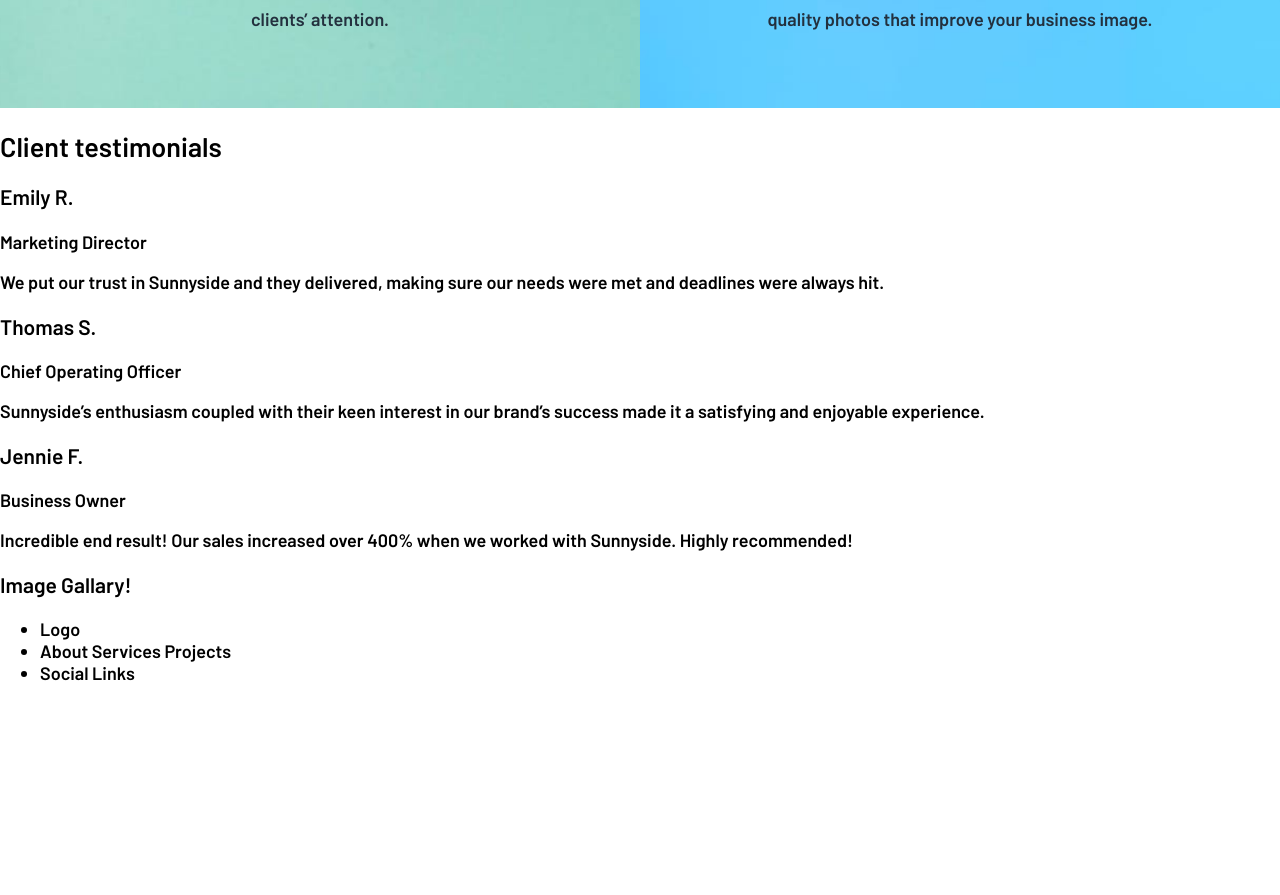
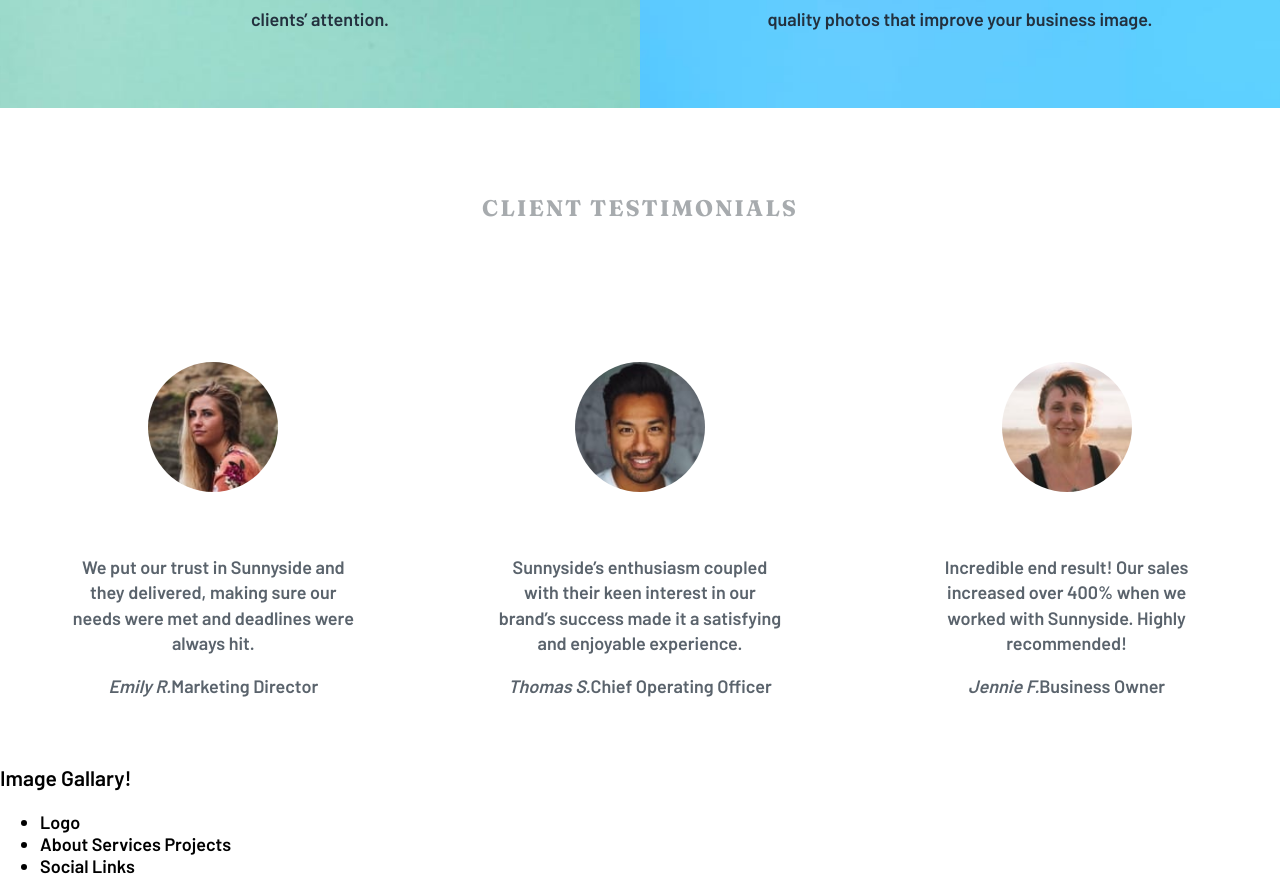
Before and after one commit to henokhm/frontend-mentors-sunnyside-agency-landing-page, a React (Create React App) app: page / in a window 1280 px wide. Shown: the part 2309-3204 px from the top of the page. Before the commit the page ends 3011 px from the top, so only its background shows below. Built offline with nearby package versions, Linux system fonts and the light colour scheme.

Commit message:
Add Testimonial styles

```diff
--- a/src/components/Testimonial.js
+++ b/src/components/Testimonial.js
@@ -1,12 +1,68 @@
 import React from "react";
+import styled from "styled-components/macro";
 
-function Testimonial({ author, position, body }) {
+const StyledTestimonial = styled.div`
+  padding: 1.5em;
+  display: flex;
+  flex-direction: column;
+  align-items: center;
+  width: 100%;
+  max-width: 450px;
+  margin: 0 auto;
+
+  & img {
+    border-radius: 50%;
+    width: 50%;
+    padding: 1.5em;
+    max-width: 200px;
+  }
+
+  & blockquote {
+    text-align: center;
+    color: var(--very-dark-grayish-blue);
+    line-height: 1.4em;
+  }
+
+  &.testimonial__meta {
+    display: flex;
+    flex-direction: column;
+    padding: 2.5em;
+  }
+
+  &.testimonial__author {
+    font-family: "Fraunces", serif;
+    color: var(--very-dark-desaturated-blue);
+    padding-bottom: 0.5em;
+  }
+
+  &.testimonial__position {
+    font-size: 0.75em;
+    color: var(--grayish-blue);
+  }
+
+  @media (min-width: 850px) {
+    width: 50%;
+  }
+
+  @media (min-width: 1100px) {
+    width: 33%;
+  }
+`;
+
+function Testimonial({ author, position, body, photoURL }) {
   return (
-    <div>
-      <h3>{author}</h3>
-      <p>{position}</p>
-      <p>{body}</p>
-    </div>
+    <StyledTestimonial>
+      <img src={`${process.env.PUBLIC_URL}${photoURL}`} alt={author} />
+      <blockquote>
+        <p>{body}</p>
+        <footer>
+          <div class="testimonial__meta">
+            <cite class="testimonial__author">{author}</cite>
+            <span class="testimonial__position">{position}</span>
+          </div>
+        </footer>
+      </blockquote>
+    </StyledTestimonial>
   );
 }
 
--- a/src/components/Testimonials.js
+++ b/src/components/Testimonials.js
@@ -1,15 +1,42 @@
 import React from "react";
+import styled from "styled-components/macro";
+
 import Testimonial from "./Testimonial";
 import testimonialsData from "../fixtures/testimonialsData.json";
 
+const StyledTestimonials = styled.section`
+  & h2 {
+    font-family: "Fraunces", serif;
+    font-size: 1.25em;
+    text-transform: uppercase;
+    letter-spacing: 2px;
+    padding: 3em 1em;
+    color: var(--grayish-blue);
+    text-align: center;
+  }
+`;
+
+const StyledTestimonialsWrapper = styled.div`
+  @media (min-width: 850px) {
+    display: flex;
+    flex-direction: row;
+    flex-wrap: wrap;
+  }
+
+  @media (min-width: 950px) {
+  }
+`;
+
 function Testimonials() {
   return (
-    <section>
+    <StyledTestimonials>
       <h2>Client testimonials </h2>
-      {testimonialsData.map((testimonial) => (
-        <Testimonial {...testimonial} key={testimonial.author} />
-      ))}
-    </section>
+      <StyledTestimonialsWrapper>
+        {testimonialsData.map((testimonial) => (
+          <Testimonial {...testimonial} key={testimonial.author} />
+        ))}
+      </StyledTestimonialsWrapper>
+    </StyledTestimonials>
   );
 }
 
--- a/src/fixtures/jumbotronsData.json
+++ b/src/fixtures/jumbotronsData.json
@@ -4,8 +4,8 @@
     "header": "Transform your brand",
     "body": "We are a full-service creative agency specializing in helping brands grow fast. Engage your clients through compelling visuals that do most of the marketing for you.",
     "ctaText": "Learn more",
-    "imageURLDesktop": "../images/desktop/image-transform.jpg",
-    "imageURLMobile": "../images/mobile/image-transform.jpg",
+    "imageURLDesktop": "./images/desktop/image-transform.jpg",
+    "imageURLMobile": "./images/mobile/image-transform.jpg",
     "imageAlt": "an egg",
     "isImageOnLeft": true
   },
@@ -14,8 +14,8 @@
     "header": "Stand out to the right audience",
     "body": "Using a collaborative formula of designers, researchers, photographers, videographers, and copywriters, we’ll build and extend your brand in digital places.",
     "ctaText": "Learn more",
-    "imageURLDesktop": "../images/desktop/image-stand-out.jpg",
-    "imageURLMobile": "../images/mobile/image-stand-out.jpg",
+    "imageURLDesktop": "./images/desktop/image-stand-out.jpg",
+    "imageURLMobile": "./images/mobile/image-stand-out.jpg",
     "imageAlt": "a cup",
     "isImageOnLeft": false
   }
--- a/src/fixtures/testimonialsData.json
+++ b/src/fixtures/testimonialsData.json
@@ -1,19 +1,19 @@
 [
   {
     "author": "Emily R.",
-    "photoURL": "",
+    "photoURL": "./images/image-emily.jpg",
     "position": "Marketing Director",
     "body": "We put our trust in Sunnyside and they delivered, making sure our needs were met and deadlines were always hit."
   },
   {
     "author": "Thomas S.",
-    "photoURL": "",
+    "photoURL": "./images/image-thomas.jpg",
     "position": "Chief Operating Officer",
     "body": "Sunnyside’s enthusiasm coupled with their keen interest in our brand’s success made it a satisfying and enjoyable experience."
   },
   {
     "author": "Jennie F.",
-    "photoURL": "",
+    "photoURL": "./images/image-jennie.jpg",
     "position": "Business Owner",
     "body": "Incredible end result! Our sales increased over 400% when we worked with Sunnyside. Highly recommended!"
   }
```
